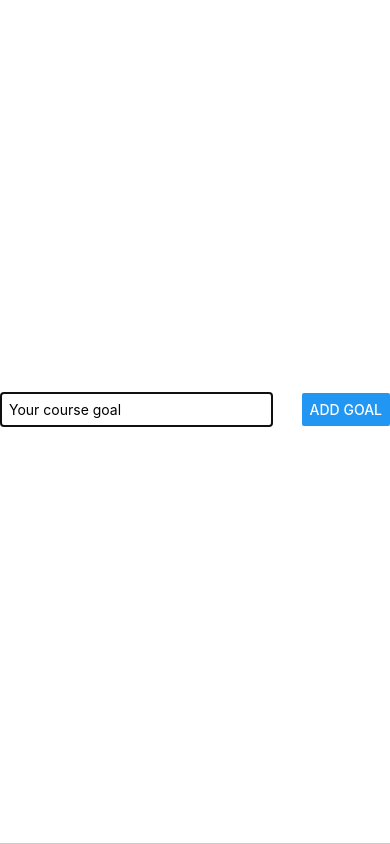
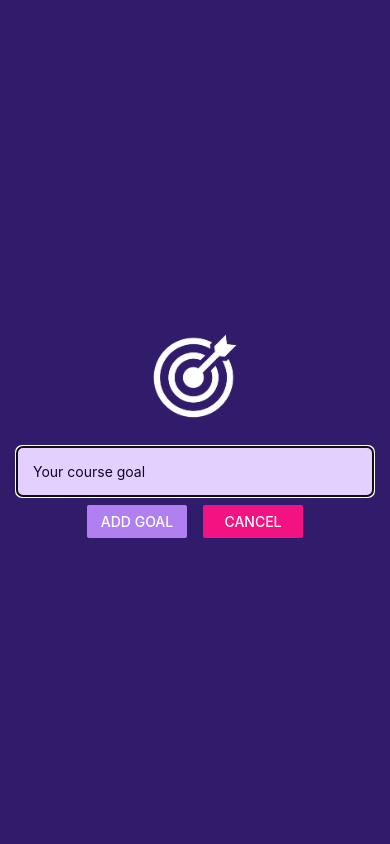
Before and after one commit to Mohit-it-is/goals-app, a React Native app: screen / in a window 390 px wide. Both pictures are taken after a click on the button "ADD NEW GOAL". Built offline with nearby package versions, Linux system fonts and the light colour scheme.

Commit message:
finished module

```diff
--- a/App.js
+++ b/App.js
@@ -2,15 +2,22 @@
 import { StyleSheet, View, Button, TextInput, FlatList } from "react-native";
 import GoalItem from "./components/GoalItem";
 import GoalInput from "./components/GoalInput";
+import { StatusBar } from "expo-status-bar";
 
 export default function App() {
   const [courseGoals, setCourseGoals] = useState([]);
   const [modalIsVisible, setModalIsVisible] = useState(false);
+
+  function endAddGoalHanlder() {
+    setModalIsVisible(false);
+  }
+
   function addGoalHandler(enterdText) {
     setCourseGoals((prev) => [
       ...prev,
       { text: enterdText, id: Math.random().toString() },
     ]);
+    endAddGoalHanlder();
   }
 
   function deleteGoalHandler(id) {
@@ -22,13 +29,19 @@
   }
 
   return (
+    <>
+      <StatusBar style="light" />
       <View style={styles.appContainer}>
         <Button
           title="Add New Goal"
-        color="#5e0acc"
+          color="#a065ec"
           onPress={startAddGoalHandler}
         />
-      <GoalInput addGoalHandler={addGoalHandler} visible={modalIsVisible} />
+        <GoalInput
+          addGoalHandler={addGoalHandler}
+          endGoalHandler={endAddGoalHanlder}
+          visible={modalIsVisible}
+        />
         <View style={styles.goalsContainer}>
           <FlatList
             data={courseGoals}
@@ -41,6 +54,7 @@
           />
         </View>
       </View>
+    </>
   );
 }
 
--- a/app.json
+++ b/app.json
@@ -5,6 +5,7 @@
     "version": "1.0.0",
     "orientation": "portrait",
     "icon": "./assets/icon.png",
+    "backgroundColor": "#1e085a",
     "userInterfaceStyle": "light",
     "splash": {
       "image": "./assets/splash.png",
--- a/components/GoalInput.js
+++ b/components/GoalInput.js
@@ -1,5 +1,12 @@
 import { useState } from "react";
-import { StyleSheet, View, TextInput, Button, Modal } from "react-native";
+import {
+  StyleSheet,
+  View,
+  TextInput,
+  Button,
+  Modal,
+  Image,
+} from "react-native";
 function GoalInput(props) {
   const [enterdText, setEnteredText] = useState("");
   function goalInputHandler(enterdText) {
@@ -12,13 +19,28 @@
   return (
     <Modal visible={props.visible} animationType="slide">
       <View style={styles.inputContainer}>
+        <Image
+          source={require("../assets/images/goal.png")}
+          style={styles.image}
+        />
         <TextInput
           style={styles.textInput}
           placeholder="Your course goal"
           onChangeText={goalInputHandler}
           value={enterdText}
         />
-        <Button title="Add Goal" onPress={addGoalHandler} />
+        <View style={styles.buttonContainer}>
+          <View style={styles.button}>
+            <Button title="Add Goal" onPress={addGoalHandler} color="#b180f0" />
+          </View>
+          <View style={styles.button}>
+            <Button
+              title="Cancel"
+              onPress={props.endGoalHandler}
+              color="#f31282"
+            />
+          </View>
+        </View>
       </View>
     </Modal>
   );
@@ -29,18 +51,31 @@
 const styles = StyleSheet.create({
   inputContainer: {
     flex: 1,
-    flexDirection: "row",
-    justifyContent: "space-between",
+    justifyContent: "center",
     alignItems: "center",
-    paddingBottom: 24,
-    borderBottomWidth: 1,
-    borderBottomColor: "#cccccc",
+    padding: 16,
+    backgroundColor: "#311b6b",
+  },
+  image: {
+    width: 100,
+    height: 100,
+    margin: 20,
   },
   textInput: {
     borderWidth: 1,
-    borderColor: "#cccccc",
-    width: "70%",
-    marginRight: 8,
-    padding: 8,
+    borderColor: "#e4d0ff",
+    width: "100%",
+    backgroundColor: "#e4d0ff",
+    color: "#120438",
+    borderRadius: 6,
+    padding: 16,
+  },
+  buttonContainer: {
+    flexDirection: "row",
+    marginTop: 8,
+  },
+  button: {
+    width: 100,
+    marginHorizontal: 8,
   },
 });
```
Also changed, not shown: assets/images/goal.png (added). Lines whose indentation alone changed are shown as unchanged.
